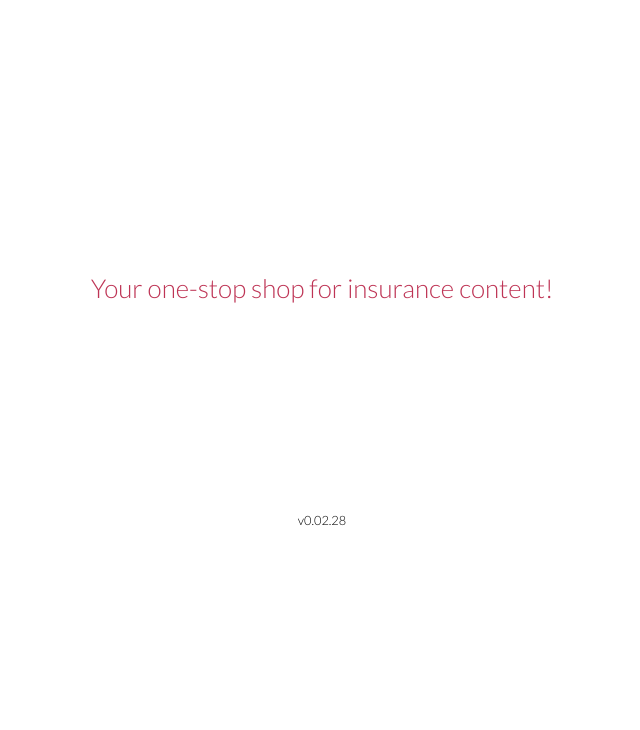
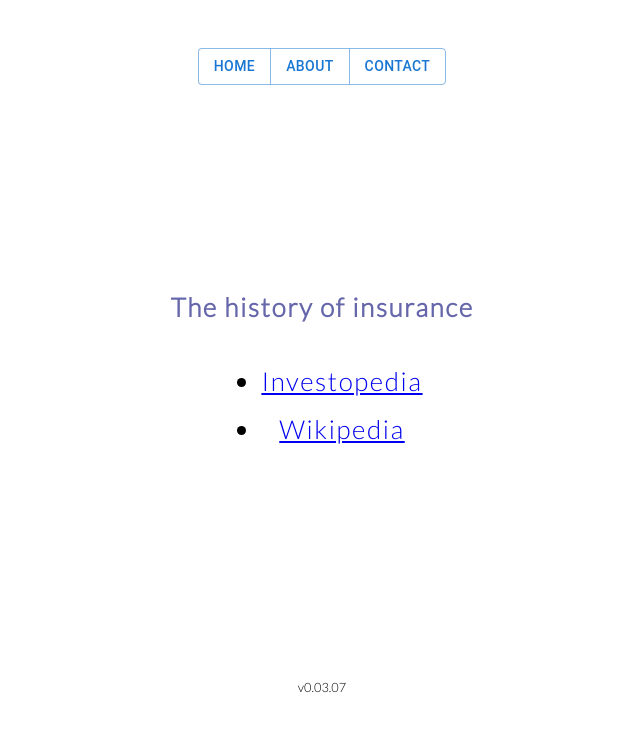
Before and after one commit to johninquest/insurtent, a React (Create React App) app: page / in a window 1280 px wide. Shown: the top 730 px of the page, without its empty margins (318-958 px from the left). Built offline with nearby package versions, Linux system fonts and the light colour scheme.

Commit message:
added a little content

```diff
--- a/package.json
+++ b/package.json
@@ -1,14 +1,18 @@
 {
   "name": "insurtent",
-  "version": "0.02.28",
+  "version": "0.03.07",
   "private": true,
   "dependencies": {
+    "@emotion/react": "^11.10.6",
+    "@emotion/styled": "^11.10.6",
+    "@mui/material": "^5.11.12",
     "@testing-library/jest-dom": "^5.16.5",
     "@testing-library/react": "^13.4.0",
     "@testing-library/user-event": "^13.5.0",
     "react": "^18.2.0",
     "react-dom": "^18.2.0",
     "react-ga": "^3.3.1",
+    "react-router-dom": "^6.8.2",
     "react-scripts": "5.0.1",
     "web-vitals": "^2.1.4"
   },
--- a/src/App.js
+++ b/src/App.js
@@ -2,14 +2,21 @@ import "./App.scss";
 import React, { useEffect } from "react";
 import ReactGA from "react-ga";
 import Home from "./pages/Home";
+import NavButtons from "./components/NavButtons";
 const TRACKING_ID = "G-3K3BR7ZQ9K";
 ReactGA.initialize(TRACKING_ID);
 
 function App() {
   useEffect(() => {
-    document.title = "Insurtent | Insurance content aggregator";
+    document.title = "Insurtent | Your one-stop shop for insurance content";
   }, []);
-  return <Home></Home>;
+  // return <Home></Home>;
+  return (
+    <div>
+      <NavButtons></NavButtons>
+      <Home></Home>
+    </div>
+  );
 }
 
 export default App;
--- /dev/null
+++ b/src/components/NavButtons.js
@@ -0,0 +1,27 @@
+import * as React from "react";
+import Button from "@mui/material/Button";
+import ButtonGroup from "@mui/material/ButtonGroup";
+/* import { Link } from "react-router-dom"; */
+/* import Home from "../pages/Home";
+import About from "../pages/About"; */
+
+export default function NavButtons() {
+  return (
+    <div style={{ textAlign: "center", margin: "3rem auto auto auto" }}>
+      <ButtonGroup
+        variant="outlined"
+        aria-label="outlined primary button group"
+      >
+        <Button
+          onClick={() => {
+            console.log("Tapped home button!");
+          }}
+        >
+          Home
+        </Button>
+        <Button>About</Button>
+        <Button>Contact</Button>
+      </ButtonGroup>
+    </div>
+  );
+}
--- /dev/null
+++ b/src/pages/About.js
@@ -0,0 +1,8 @@
+import React from "react";
+
+const About = () => {
+  return (
+    <div style={{ textAlign: "center", fontSize: "3rem" }}>About page</div>
+  );
+};
+export default About;
--- a/src/pages/Home.js
+++ b/src/pages/Home.js
@@ -1,12 +1,54 @@
-import React from "react";
+import React, { useEffect } from "react";
 import packageJson from "../../package.json";
+import ReactGA from "react-ga";
+ReactGA.pageview(window.location.pathname + window.location.search);
 
 const Home = () => {
+  useEffect(() => {
+    ReactGA.pageview(window.location.pathname);
+  });
   return (
     <div className="App">
       <header className="App-header">
-        <div style={{ color: "#BE3455" }}>
+        {/*  <div style={{ color: "#BE3455" }}>
           Your one-stop shop for insurance content!
+        </div> */}
+        <div
+          style={{
+            margin: "1rem auto 1rem auto",
+            color: "#6667ab",
+            fontWeight: "bold",
+            letterSpacing: "0.1rem",
+          }}
+        >
+          The history of insurance
+        </div>
+        <div>
+          <ul>
+            <li
+              style={{
+                margin: "1rem auto auto auto",
+                letterSpacing: "0.1rem",
+              }}
+            >
+              {/*  <span>&copy;</span> */}
+              <span>
+                <a href="https://www.investopedia.com/articles/08/history-of-insurance.asp">
+                  Investopedia
+                </a>
+              </span>
+            </li>
+            <li
+              style={{ margin: "1rem auto auto auto", letterSpacing: "0.1rem" }}
+            >
+              {/*  <span>&copy;</span> */}
+              <span>
+                <a href="https://en.wikipedia.org/wiki/History_of_insurance">
+                  Wikipedia
+                </a>
+              </span>
+            </li>
+          </ul>
         </div>
         <div style={{ marginTop: "13rem", fontSize: "0.8rem" }}>
           v{packageJson.version}
```
Also changed, not shown: src/components/navbar.js (deleted, +0 -13 lines), 1 other file (tests, documents, lock files or other folders).
